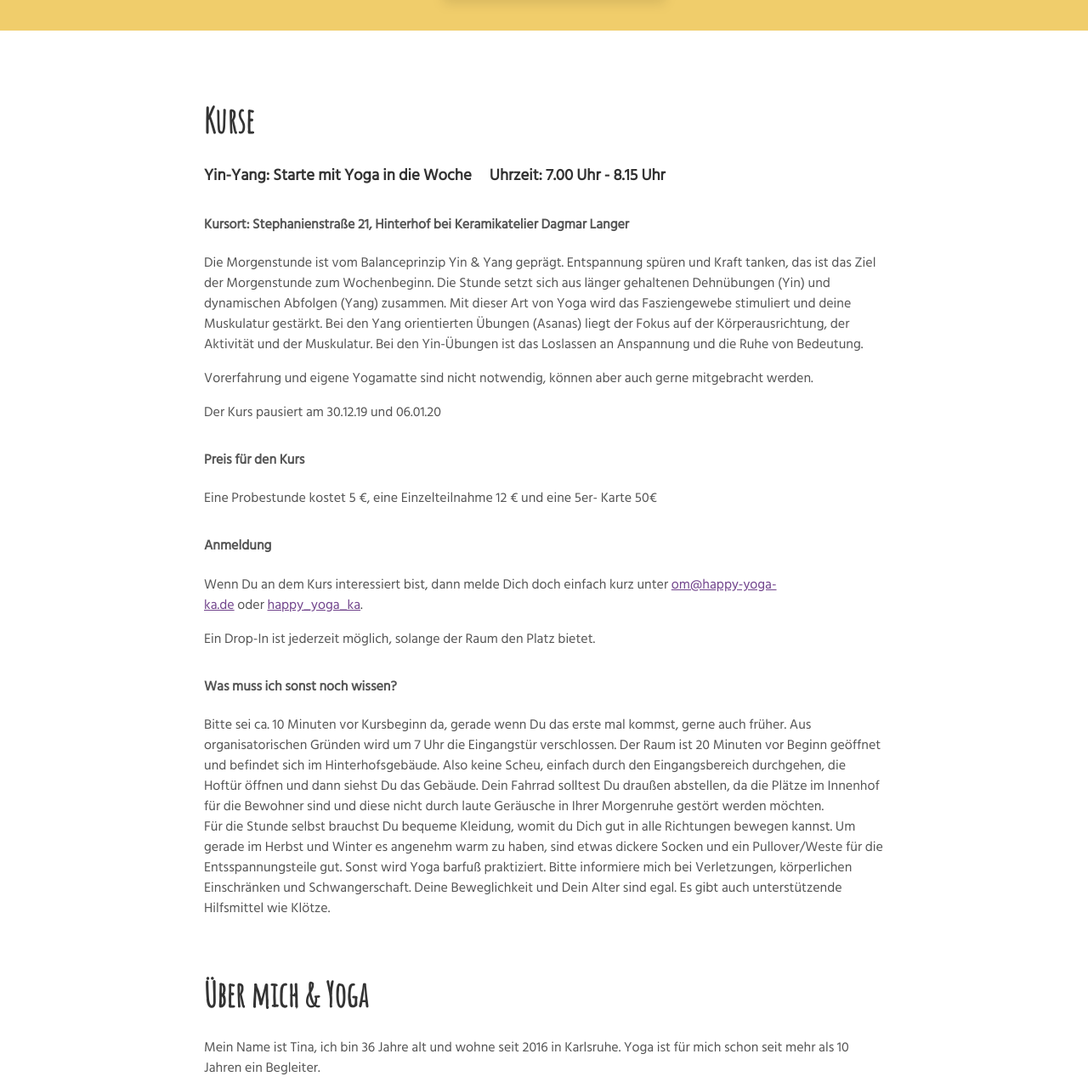
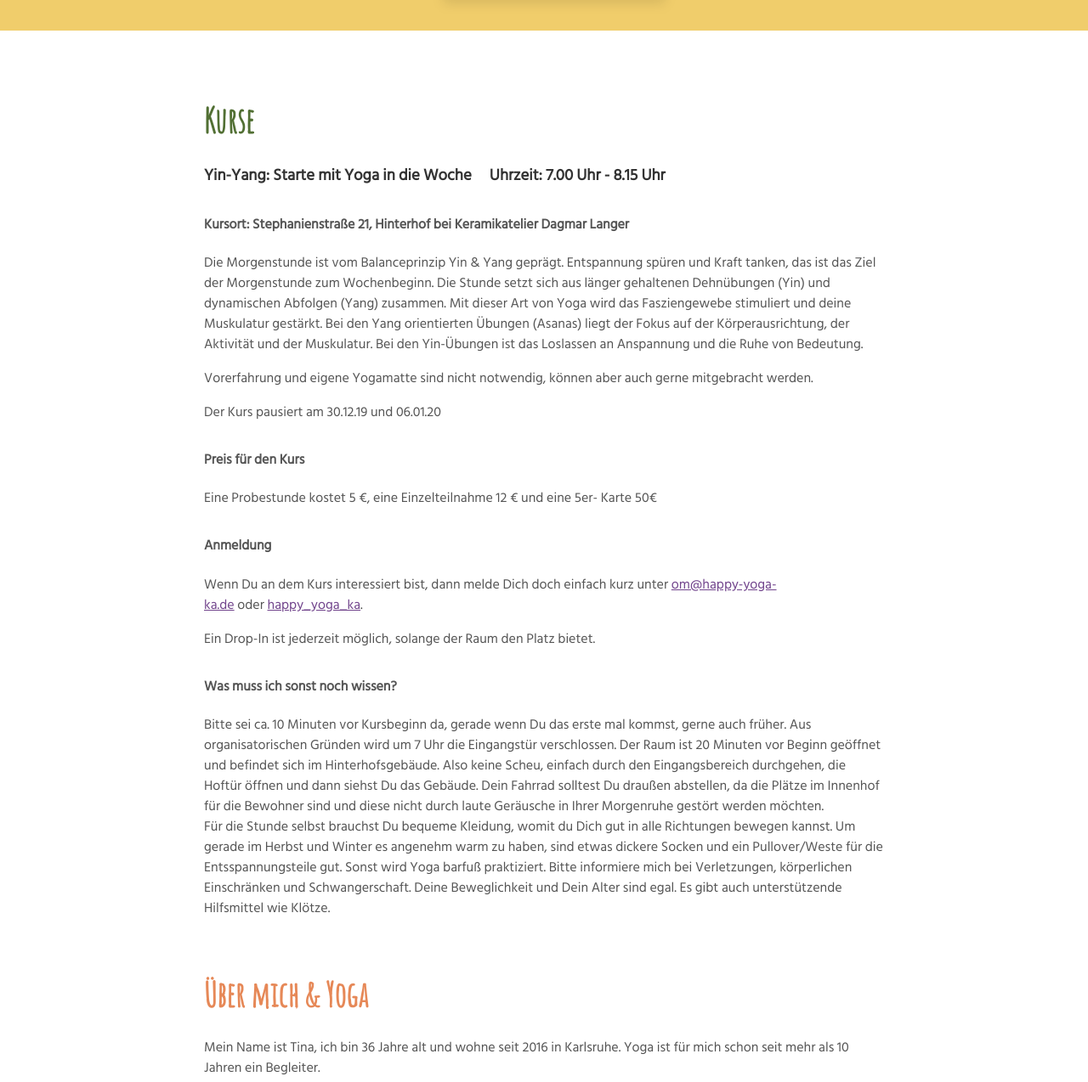
Before and after one commit to Tindan/happy-yoga-ka.de, a website: page docs/index.html in a window 1280 px wide. Shown: the part 246-1520 px from the top of the page at 85% size. Drawn offline with Linux system fonts and the light colour scheme.

Commit message:
Make headlines colorful

```diff
--- a/docs/index.html
+++ b/docs/index.html
@@ -18,7 +18,7 @@
         </div>
     </header>
     <main>
-        <h2>Kurse</h2>
+        <h2 class="green">Kurse</h2>
         <h3>
             Yin-Yang: Starte mit Yoga in die Woche&nbsp;&nbsp;&nbsp;&nbsp;&nbsp;Uhrzeit: 7.00 Uhr - 8.15 Uhr
         </h3>
@@ -69,7 +69,7 @@
             Klötze.
         </p>
 
-        <h2>Über mich & Yoga</h2>
+        <h2 class="orange">Über mich & Yoga</h2>
         <p>
             Mein Name ist Tina, ich bin 36 Jahre alt und wohne seit 2016 in Karlsruhe. Yoga ist für mich schon seit mehr
             als 10 Jahren ein Begleiter.
--- a/docs/style.css
+++ b/docs/style.css
@@ -102,3 +102,11 @@ a {
   -webkit-filter: drop-shadow(12px 12px 7px rgba(0, 0, 0, 0.1));
   filter: drop-shadow(12px 12px 7px rgba(0, 0, 0, 0.1));
 }
+
+.green {
+  color: rgb(81,111,51);
+}
+
+.orange {
+  color: rgb(230,136,87);
+}
```
